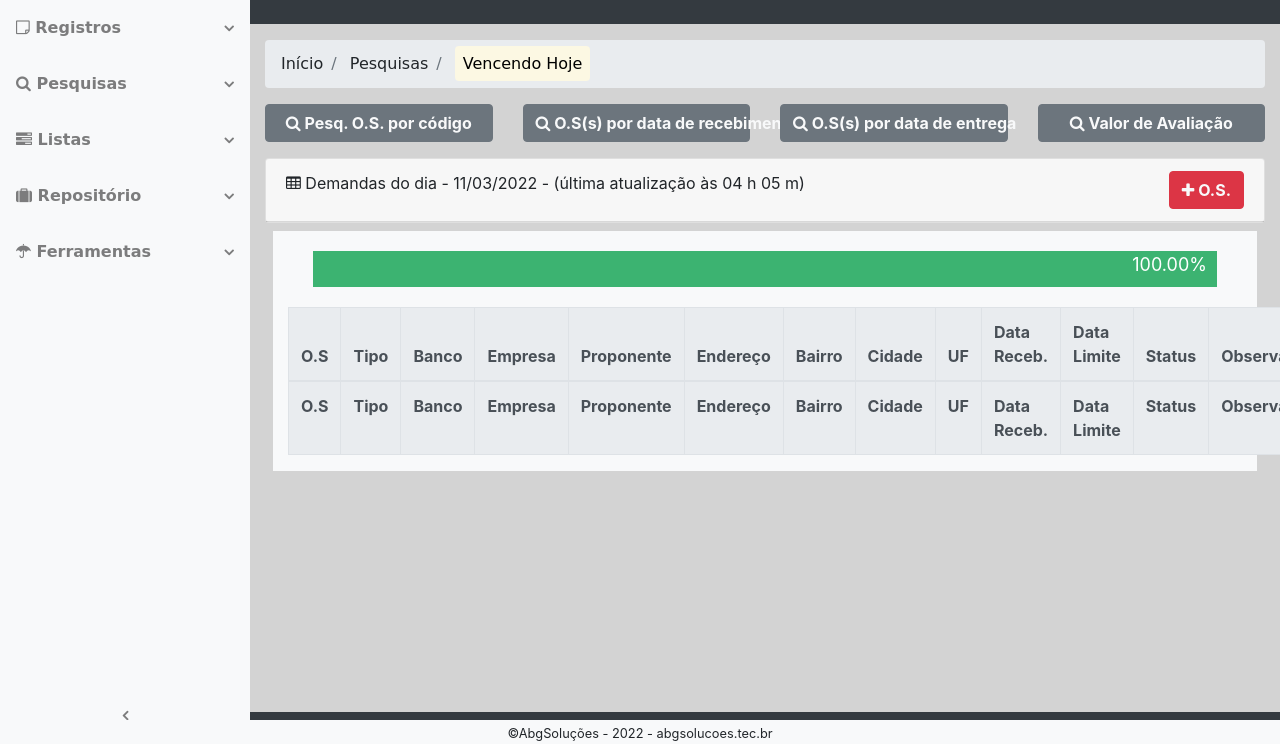
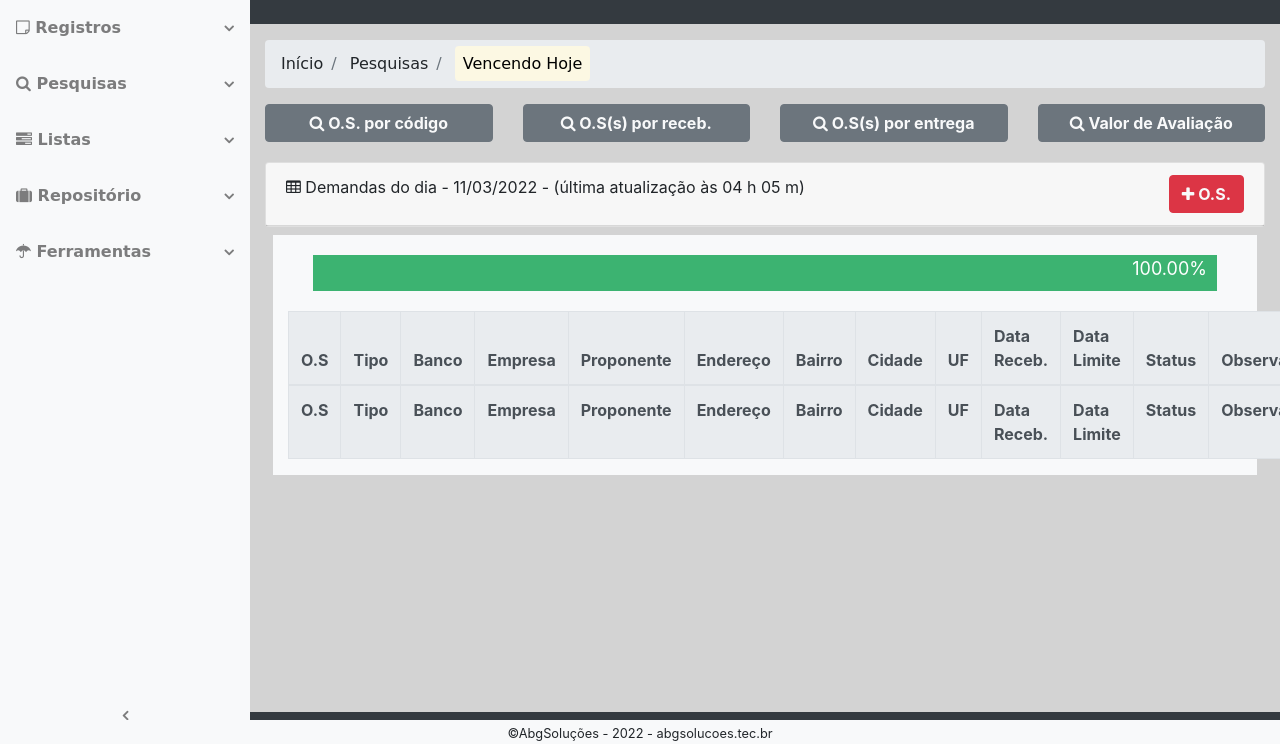
Before and after one commit to Ivonilson/prjABG, a PHP site: template view/demandas-do-dia.php in a window 1280 px wide. Shown: the part 56-800 px from the top of the page. Run offline with PHP 8.4, Linux system fonts and the light colour scheme; the template is opened without the code that fills it, so the values that code supplies are empty; the visitor is signed in with stand-in values (Sample User, id 1); some libraries are stand-ins or nearby versions.

Commit message:
update frontend

```diff
--- a/css/abg.css
+++ b/css/abg.css
@@ -52,7 +52,3 @@ tfoot { display:table-footer-group }
 	padding-right:10px;
 	padding-bottom: 5px;
 }
-
-#td_notas_importantes {
-	word-wrap:break-word !important;
-}
--- a/includes/navegacao.php
+++ b/includes/navegacao.php
@@ -1,9 +1,13 @@
 
 	<nav class="navbar navbar-expand-lg navbar-light fixed-top" id="mainNav" style="background-color: #2F4F4F">
 		<a href="/?pagina=demandas-do-dia" class="navbar-brand text-light " style="font-family: Comic Sans MS !important;">Controle de Demandas</a>
-		<button class="navbar-toggler navbar-toggler-right" type="button" data-toggle="collapse" data-target="#navbarCurso" aria-control="navbarCurso" aria-expanded="false" aria-label="Navegação Toggle">
+
+		<div class="bg-light rounded-circle">
+			<button class="navbar-toggler navbar-toggler-right btn-light rounded-circle" type="button" data-toggle="collapse" data-target="#navbarCurso" aria-control="navbarCurso" aria-expanded="false" aria-label="Navegação Toggle">
 			<span class="navbar-toggler-icon"></span>
-		</button>
+			</button>
+		</div>
+
 		<div id="navbarCurso" class="collapse navbar-collapse" id="linksaccordion">
 			<ul class="navbar-nav navbar-sidenav accordion bg-light">
 
--- a/js/abg.js
+++ b/js/abg.js
@@ -125,7 +125,7 @@ $(document).ready(function(){
 
 	let div_botoes_consulta = document.querySelectorAll(".div-botoes-consulta");
 	div_botoes_consulta.forEach(item => {
-		item.setAttribute("class", "col-lg-3 col-md-3 col-sm-12 col-xs-12");
+		item.setAttribute("class", "col-lg-3 col mb-1");
 	});
 
 	/*por enquanto a função abaixo está sem uso, pois a telas de consulta não tem jumbotrom
@@ -137,7 +137,7 @@ $(document).ready(function(){
 	//background_tela_cadastro.setAttribute("style",  "background-image: url('../assets/logo.png');");
 
 	let background_form_cons = document.querySelector(".background-form-cons");
-	background_form_cons.setAttribute("style", "background-color: #FFFFF0; border-style: outset; padding-bottom: 3px");
+	background_form_cons.setAttribute("style", "background-color: #FAFAFA; border-style: outset; padding-bottom: 3px");
 
 	/*Setando as rows das tabelas propriedades das tabelas de consulta*/
 	let row_tbl_consulta = document.querySelector("#row-tbl-consulta");
@@ -150,10 +150,6 @@ $(document).ready(function(){
 	/*Ajuste das divs dos botoes de busca das consultas*/
 	let div_btn_form_cons = document.querySelector("#div-btn-form-cons");
 	div_btn_form_cons.setAttribute("class", "col-lg-4 col-md-4 col-sm-12 col-xs-12 mb-3");
-
-	/*Setando as tabelas de consulta*/
-	let tbl_consulta = document.querySelector(".tbl-consulta");
-	tbl_consulta.setAttribute("class", "table table-bordered table-sm table-hover border-light");
 
 	let botoes_cons = document.querySelector("#botoesCons");
 	botoes_cons.setAttribute("class", "btn btn-lg btn-secondary btn-block text-light font-weight-bold rounded");
--- a/view/demandas-do-dia.php
+++ b/view/demandas-do-dia.php
@@ -32,15 +32,15 @@
 			<div class="row mb-3 justify-content-center">
 
 				<div class="div-botoes-consulta">
-					<a href="?pagina=pesquisa-por-os" class="botoes-atalho-cons" title="Pesq. O.S. por código"><i class="fa fa-search" aria-hidden="true"></i> Pesq. O.S. por código </a>
+					<a href="?pagina=pesquisa-por-os" class="botoes-atalho-cons" title="Pesq. O.S. por código"><i class="fa fa-search" aria-hidden="true"></i> O.S. por código </a>
 				</div>
 
 				<div class="div-botoes-consulta">
-					<a href="?pagina=pesquisa-por-data-receb" class="botoes-atalho-cons" title="Pesq. por data de recebimento"><i class="fa fa-search " aria-hidden="true"></i> O.S(s) por data de recebimento </a>
+					<a href="?pagina=pesquisa-por-data-receb" class="botoes-atalho-cons" title="Pesq. por data de recebimento"><i class="fa fa-search " aria-hidden="true"></i> O.S(s) por receb. </a>
 				</div>
 
 				<div class="div-botoes-consulta">
-					<a href="?pagina=pesquisa-por-data-entrega" class="botoes-atalho-cons" title="Pesq. por data de entrega"><i class="fa fa-search " aria-hidden="true"></i> O.S(s) por data de entrega </a>
+					<a href="?pagina=pesquisa-por-data-entrega" class="botoes-atalho-cons" title="Pesq. por data de entrega"><i class="fa fa-search " aria-hidden="true"></i> O.S(s) por entrega </a>
 				</div>
 
 				<div class="div-botoes-consulta">
@@ -59,13 +59,13 @@
 				<div class="col-lg-12">
 
 				<!-- Barra de progresso -->
-				<div class="row ">
+				<div class="row">
 					<div barra-progresso="barraProgresso" class="col progresso pr-3 pl-3 pt-1 pb-1 mr-4 ml-4 mb-3 mt-3  rounded" title="Percentual de serviços finalizados">
 						<div></div>
 					</div>
 				</div>
 
-					<table class="table table-bordered table-hover d-nowrap" id="dataTable" width="100%" cellspacing="0">
+					<table class="table table-bordered table-hover" id="dataTable" width="100%" cellspacing="0">
 						<thead class="thead-light">
 							<tr>
 								<th>O.S</th>
--- a/view/pesquisa-por-os.php
+++ b/view/pesquisa-por-os.php
@@ -37,11 +37,11 @@
 				</div>
 
 				<div class="div-botoes-consulta">
-					<a href="?pagina=pesquisa-por-data-receb" class="botoes-atalho-cons" title="Pesq. por data de recebimento"><i class="fa fa-search " aria-hidden="true"></i> O.S(s) por data de recebimento </a>
+					<a href="?pagina=pesquisa-por-data-receb" class="botoes-atalho-cons" title="Pesq. por data de recebimento"><i class="fa fa-search " aria-hidden="true"></i> O.S(s) por receb. </a>
 				</div>
 
 				<div class="div-botoes-consulta">
-					<a href="?pagina=pesquisa-por-data-entrega" class="botoes-atalho-cons" title="Pesq. por data de entrega"><i class="fa fa-search " aria-hidden="true"></i> O.S(s) por data de entrega </a>
+					<a href="?pagina=pesquisa-por-data-entrega" class="botoes-atalho-cons" title="Pesq. por data de entrega"><i class="fa fa-search " aria-hidden="true"></i> O.S(s) por entrega </a>
 				</div>
 
 				<div class="div-botoes-consulta">
```
Also changed, not shown: view/lista-havalia.php (+6 -6 lines), view/lista-mamck.php (+12 -12 lines), view/pesquisa-por-data-entrega.php (+4 -4 lines), view/pesquisa-por-data-receb.php (+4 -4 lines), view/valor-de-avaliacao.php (+5 -5 lines).
